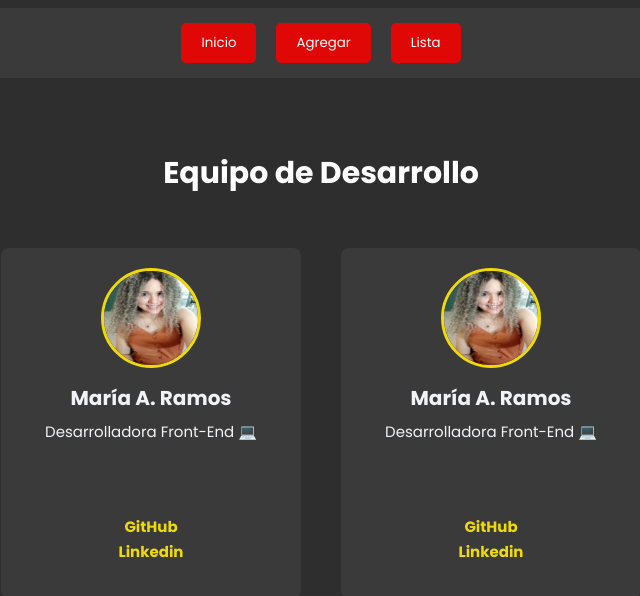
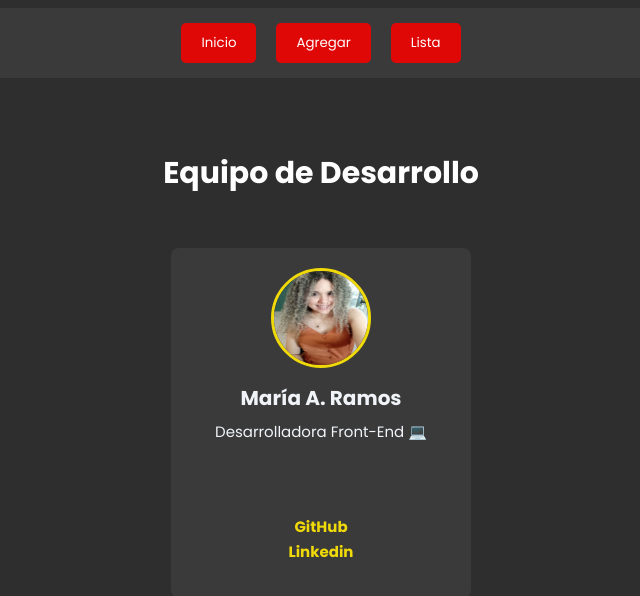
Before and after one commit to Marc-07/React-API-ListadoProducto, a React (Vite) app: page / in a window 1280 px wide. Shown: the top 596 px of the page, without its empty margins (319-959 px from the left). Built offline with nearby package versions, Linux system fonts and the light colour scheme; no server answers.

Commit message:
Se elimina el segundo objeto del arreglo members

```diff
--- a/src/pages/Home.jsx
+++ b/src/pages/Home.jsx
@@ -12,12 +12,6 @@ const Home = () => {
       linkedin: "https://www.linkedin.com/in/maria-ramos-57b95b258/"
     },
 
-    {
-      name: "María A. Ramos",
-      photo: fotoMaria,
-      github: "https://github.com/Marc-07",
-      linkedin: "https://www.linkedin.com/in/maria-ramos-57b95b258/"
-    },
   ]
 
   return (
```
